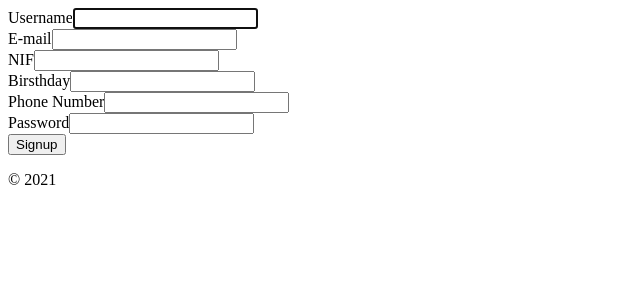
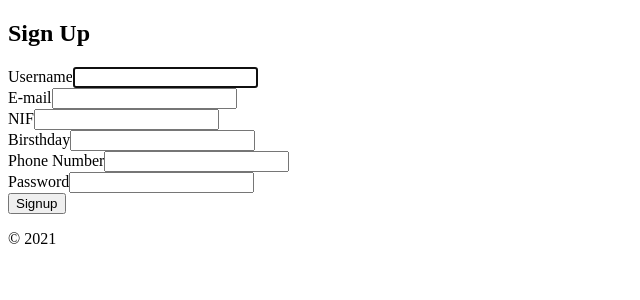
Before and after one commit to DiogoRCP/PSI_PROJETO_ADG, a Yii app: template web/carbuddy/frontend/views/site/signup.php in a window 1280 px wide. Shown: the top 300 px of the page, without its empty margins (0-640 px from the left). Run offline with PHP 8.4 and a stand-in for Yii, Linux system fonts and the light colour scheme; the template is opened without the code that fills it, so the values that code supplies are empty; form fields are guessed from the names that the template uses; some libraries are stand-ins or nearby versions.

Commit message:
registo terminado

```diff
--- a/web/carbuddy/frontend/views/site/signup.php
+++ b/web/carbuddy/frontend/views/site/signup.php
@@ -11,7 +11,8 @@ $this->title = 'Signup';
 ?>
 <div class="site-signup">
     <div class="row">
-        <div class="col-lg-5">
+        <div class="col-lg-9">
+            <h2>Sign Up</h2>
             <?php $form = ActiveForm::begin(['id' => 'form-signup']); ?>
 
                 <?= $form->field($model, 'username')->textInput(['autofocus' => true]) ?>
--- a/web/carbuddy/frontend/web/css/_signup.sass
+++ b/web/carbuddy/frontend/web/css/_signup.sass
@@ -1,10 +1,14 @@
 .site-signup
         display: flex
         justify-content: center
+        text-align: center
 
         .row
                 background-color: rgba(0, 0, 0, 0.5)
                 padding: 2rem
                 border-radius: 1.8rem
                 justify-content: center
-                width: 50rem
+                width: 30rem
+
+                h2
+                        margin-bottom: 2rem
--- a/web/carbuddy/frontend/web/css/style.css
+++ b/web/carbuddy/frontend/web/css/style.css
@@ -45,13 +45,17 @@ body .site-login .container .buttonlogin {
 .site-signup {
   display: flex;
   justify-content: center;
+  text-align: center;
 }
 .site-signup .row {
   background-color: rgba(0, 0, 0, 0.5);
   padding: 2rem;
   border-radius: 1.8rem;
   justify-content: center;
-  width: 50rem;
+  width: 30rem;
+}
+.site-signup .row h2 {
+  margin-bottom: 2rem;
 }
 
 /*# sourceMappingURL=style.css.map */
```
Also changed, not shown: 1 other file.
